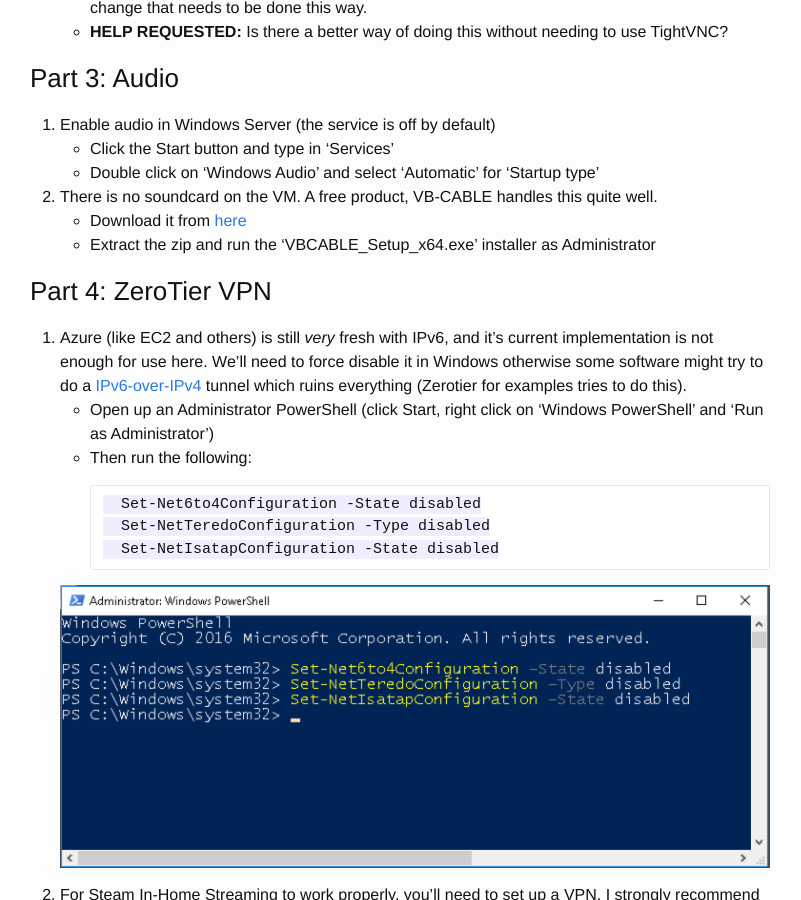
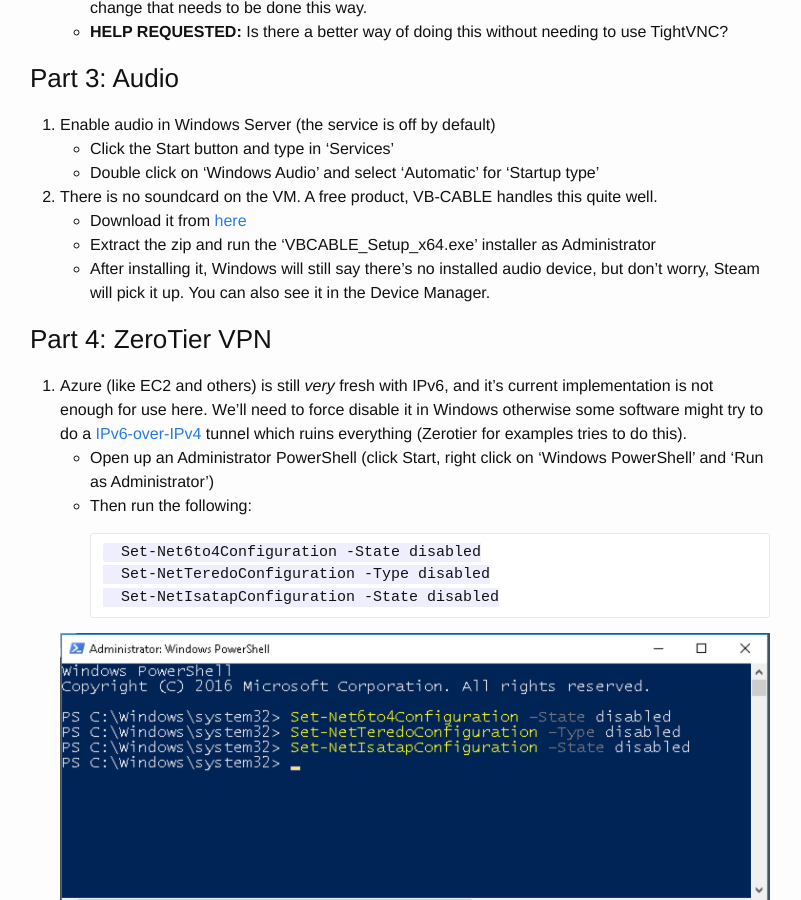
Before and after one commit to lg/lg.io, a Jekyll site: the page built from _posts/2016-10-12-cloudy-gamer-playing-overwatch-on-azures-new-monster-gpu-instances.md, in a window 1280 px wide and 900 px high, scrolled down 13930 px. Shown: the whole window, without its empty margins (240-1041 px from the left). Built offline with Jekyll 4.4.1, drawn with Linux system fonts in a browser that asks for light colours; comment, search, counter and statistics services are not loaded.

Commit message:
added note that VB-CABLE say no audio device is totally ok

```diff
--- a/_posts/2016-10-12-cloudy-gamer-playing-overwatch-on-azures-new-monster-gpu-instances.md
+++ b/_posts/2016-10-12-cloudy-gamer-playing-overwatch-on-azures-new-monster-gpu-instances.md
@@ -217,6 +217,7 @@ Meanwhile, I suggest watching this quick video I made, plus skim the instruction
 1. There is no soundcard on the VM. A free product, VB-CABLE handles this quite well.
 	- Download it from [here](http://vbaudio.jcedeveloppement.com/Download_CABLE/VBCABLE_Driver_Pack43.zip)
 	- Extract the zip and run the 'VBCABLE_Setup_x64.exe' installer as Administrator
+	- After installing it, Windows will still say there's no installed audio device, but don't worry, Steam will pick it up. You can also see it in the Device Manager.
 
 
 ### Part 4: ZeroTier VPN
```
